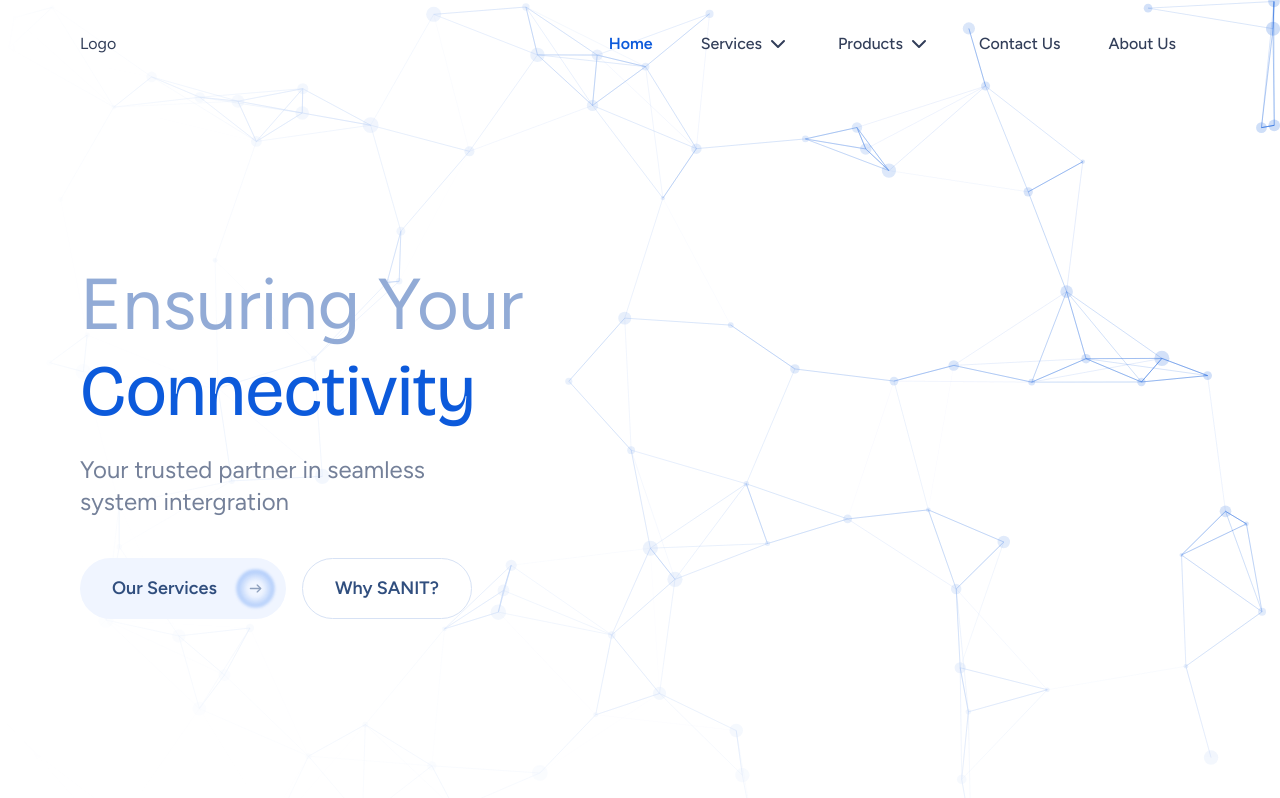
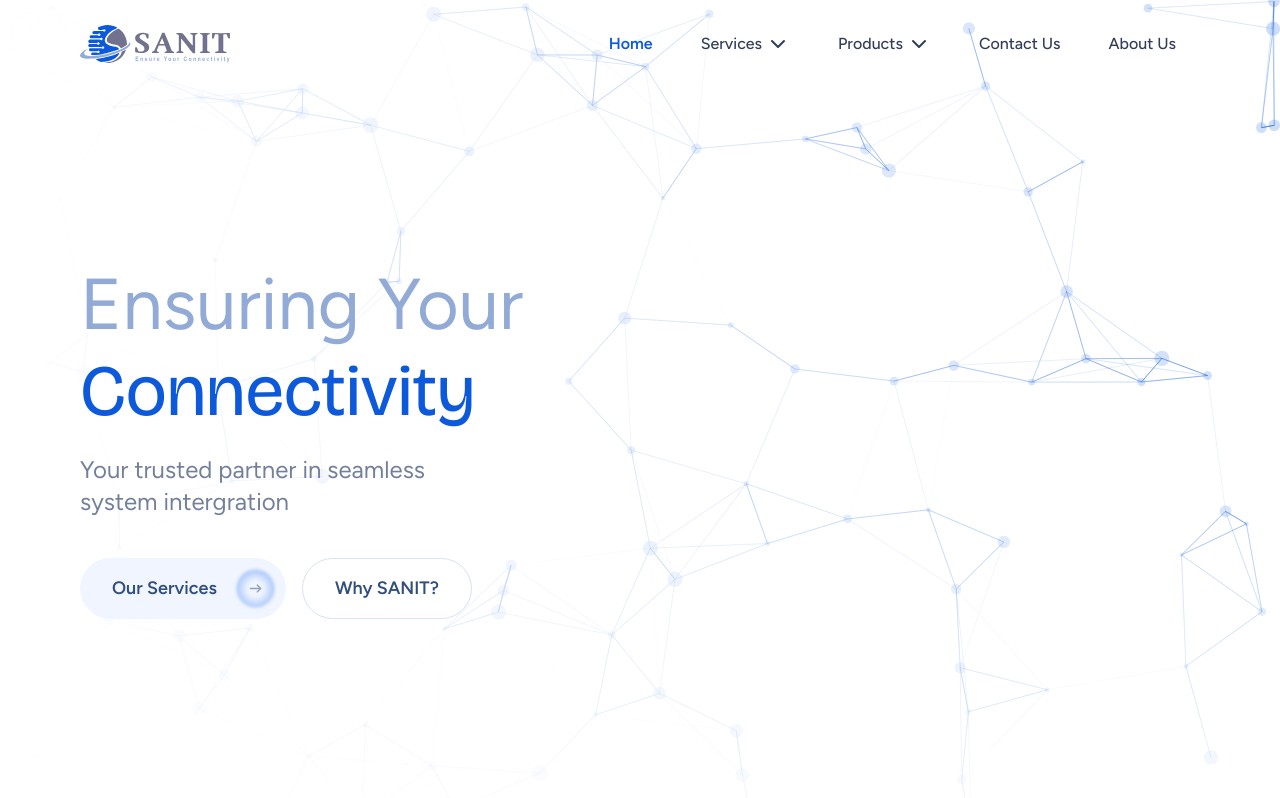
Before and after one commit to thusithakit/sanit, a Next.js app: page / in a window 1280 px wide. Shown: the top 798 px of the page. Built offline with nearby package versions, Linux system fonts and the light colour scheme.

Commit message:
replaced logo

```diff
--- a/components/Footer.tsx
+++ b/components/Footer.tsx
@@ -2,13 +2,17 @@ import Link from 'next/link'
 import React from 'react'
 import SocialIcons from './SocialIcons'
 import { companySocialMediaLinks } from '@/utils/data'
+import Image from 'next/image'
+import logo from "@/public/logo.svg"
 
 const Footer = () => {
     return (
         <footer className='bg-white'>
             <div className="container py-24">
                 <div className='flex flex-col gap-5 lg:gap-0 lg:flex-row justify-between items-start py-10 lg:py-0'>
-                    <h2>LOGO</h2>
+                    <Link href="/" className='relative mx-auto lg:mx-0'>
+                        <Image src={logo} alt="Logo" width={200} />
+                    </Link>
                     <div className='lg:mb-24'>
                         <div className='grid lg:grid-cols-3 gap-8 lg:gap-14 mb-16'>
                             <div className='flex flex-col gap-6'>
--- a/components/Navbar.tsx
+++ b/components/Navbar.tsx
@@ -4,6 +4,8 @@ import { ChevronDown, MenuIcon, MoveRight, X } from "lucide-react";
 import Link from "next/link"
 import { usePathname } from "next/navigation";
 import { useEffect, useState } from "react";
+import logo from "@/public/logo.svg";
+import Image from "next/image";
 
 
 const Navbar = () => {
@@ -40,8 +42,8 @@ const Navbar = () => {
     return (
         <header className={`fixed top-0 w-full max-w-[100dvw] z-50 transition-all duration-300 ${isScrolled ? "bg-white shadow-md" : "bg-transparent"}`}>
             <div className="container no-border flex justify-between items-center">
-                <Link href="/" className="py-6">
-                    <h2>Logo</h2>
+                <Link href="/" className="py-3">
+                    <Image src={logo} alt="Logo" width={150} />
                 </Link>
                 <div className="hidden lg:block nav-links">
                     <nav>
@@ -84,8 +86,8 @@ const MobileNavBar = ({ setIsMobileNavOpen, isActive }: { setIsMobileNavOpen: Re
     return (
         <div className="absolute top-0 left-0 w-full h-[100dvh] bg-white z-50 transition-all duration-300 overflow-hidden">
             <div className="container no-border flex justify-between items-center">
-                <Link href="/" className="py-6">
-                    <h2>Logo</h2>
+                <Link href="/" className="py-3">
+                    <Image src={logo} alt="Logo" width={120} />
                 </Link>
                 <span className="flex items-center justify-center lg:hidden border border-[#D7E2F5] rounded-full py-4 px-6 gap-3 cursor-pointer bg-white" onClick={() => setIsMobileNavOpen((prev) => !prev)}>
                     <X color="#304E7E" />
```
Also changed, not shown: public/logo.svg (added).
